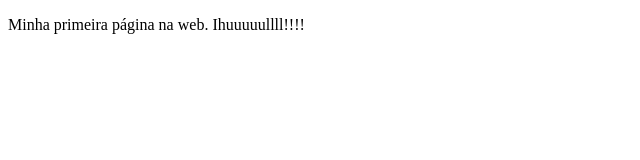
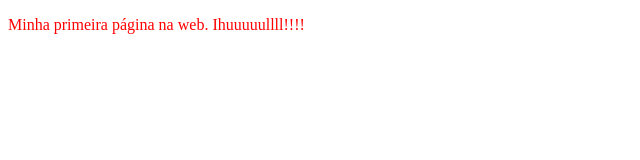
Before and after one commit to futuresenaweb/si, a plain HTML site: page testes/pagina02.html in a window 1280 px wide. Shown: the whole page, without its empty margins (0-640 px from the left). Drawn offline with Linux system fonts and the light colour scheme.

Commit message:
troquei a cor do paragrafo para vermelho

```diff
--- a/testes/pagina02.html
+++ b/testes/pagina02.html
@@ -6,6 +6,6 @@
     <title>Document</title>
 </head>
 <body>
-    <p>Minha primeira página na web. Ihuuuuullll!!!!</p>
+    <p style="color:red">Minha primeira página na web. Ihuuuuullll!!!!</p>
 </body>
 </html>
```
